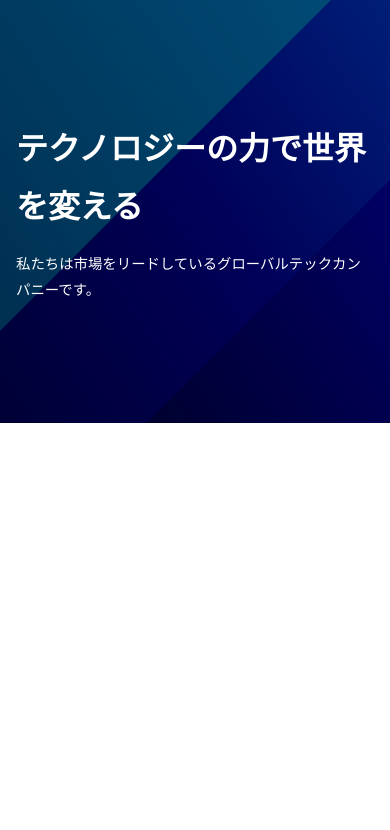
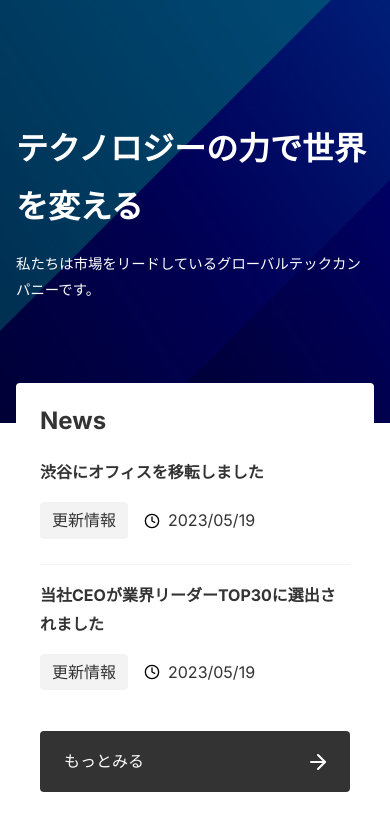
Before and after one commit to taku-ya/modern-website-production, a Next.js app: page / in a window 390 px wide. Shown: the top 830 px of the page. Built offline with nearby package versions, Linux system fonts and the light colour scheme.

Commit message:
3-3まで終了

```diff
--- /dev/null
+++ b/app/_components/ButtonLink/index.module.css
@@ -0,0 +1,20 @@
+.button {
+  display: block;
+  padding: 20px 40px;
+  border-radius: var(--border-radius);
+  width: 300px;
+  background: url("/arrow-right.svg") no-repeat right 20px center,
+    var(--color-button-primary);
+  color: var(--color-text-unpainted);
+}
+
+.button:hover {
+  opacity: 0.9;
+}
+
+@media (max-width: 640px) {
+  .button {
+    padding: 16px 24px;
+    width: 100%;
+  }
+}
--- /dev/null
+++ b/app/_components/ButtonLink/index.tsx
@@ -0,0 +1,14 @@
+import styles from "./index.module.css";
+
+type Props = {
+  href: string;
+  children: React.ReactNode;
+};
+
+export default function ButtonLink({ href, children }: Props) {
+  return (
+    <a href={href} className={styles.button}>
+      {children}
+    </a>
+  );
+}
--- /dev/null
+++ b/app/_components/Category/index.module.css
@@ -0,0 +1,7 @@
+.tag {
+  background-color: var(--color-bg-sub);
+  padding: 4px 12px;
+  border-radius: var(--border-radius);
+  white-space: nowrap;
+  font-size: 1rem;
+}
--- /dev/null
+++ b/app/_components/Category/index.tsx
@@ -0,0 +1,9 @@
+import type { Category } from "@/app/_libs/microcms";
+import styles from "./index.module.css";
+
+type Props = {
+  category: Category;
+};
+export default function Category({ category }: Props) {
+  return <span className={styles.tag}>{category.name}</span>;
+}
--- /dev/null
+++ b/app/_components/Date/index.module.css
@@ -0,0 +1,7 @@
+.date {
+  display: flex;
+  align-items: center;
+  gap: 8px;
+  margin: 0.8rem 0;
+  font-size: 1rem;
+}
--- /dev/null
+++ b/app/_components/Date/index.tsx
@@ -0,0 +1,15 @@
+import Image from "next/image";
+import styles from "./index.module.css";
+
+type Props = {
+  date: string;
+};
+
+export default function Date({ date }: Props) {
+  return (
+    <span className={styles.date}>
+      <Image src="/clock.svg" alt="" width={16} height={16} loading="eager" />
+      {date}
+    </span>
+  );
+}
--- /dev/null
+++ b/app/_components/NewsList/index.module.css
@@ -0,0 +1,53 @@
+.list {
+  border-bottom: 1px solid var(--color-border-light);
+}
+.list:last-child {
+  border-bottom: none;
+}
+
+.link {
+  display: flex;
+  align-items: flex-start;
+  gap: 40px;
+  padding: 24px 0;
+}
+
+.image {
+  width: 200px;
+  height: auto;
+  border-radius: var(--border-radius);
+}
+
+.title {
+  font-size: 1.1rem;
+  font-weight: bold;
+  margin-bottom: 0.5rem;
+}
+
+.meta {
+  display: flex;
+  align-items: center;
+  gap: 16px;
+}
+
+@media (max-width: 640px) {
+  .link {
+    display: block;
+    padding: 16px 0;
+  }
+  .image {
+    display: none;
+  }
+
+  .title {
+    font-size: 1rem;
+    font-weight: bold;
+    margin-bottom: 0.4rem;
+  }
+
+  .meta {
+    display: flex;
+    align-items: center;
+    gap: 16px;
+  }
+}
--- /dev/null
+++ b/app/_components/NewsList/index.tsx
@@ -0,0 +1,41 @@
+import Image from "next/image";
+
+import styles from "./index.module.css";
+import type { News } from "@/app/_libs/microcms";
+import Category from "../Category";
+import Date from "../Date";
+
+type Props = {
+  news: News[];
+};
+
+export default function NewsList({ news }: Props) {
+  if (news.length === 0) {
+    return <p>記事がありません。</p>;
+  }
+  return (
+    <ul>
+      {news.map((article) => (
+        <li key={article.id} className={styles.list}>
+          {/* TODO:別の章で、リンクと正式な画像に差し替えます */}
+          <div className={styles.link}>
+            <Image
+              className={styles.image}
+              src="/no-image.png"
+              alt="No Image"
+              width={1200}
+              height={630}
+            />
+            <dl className={styles.content}>
+              <dt className={styles.title}>{article.title}</dt>
+              <dd className={styles.meta}>
+                <Category category={article.category} />
+                <Date date={article.publishedAt ?? article.createdAt} />
+              </dd>
+            </dl>
+          </div>
+        </li>
+      ))}
+    </ul>
+  );
+}
--- /dev/null
+++ b/app/_libs/microcms.ts
@@ -0,0 +1,13 @@
+export type Category = {
+  name: string;
+};
+
+export type News = {
+  id: string;
+  title: string;
+  category: {
+    name: string;
+  };
+  publishedAt: string;
+  createdAt: string;
+};
--- a/app/page.module.css
+++ b/app/page.module.css
@@ -34,6 +34,31 @@
   z-index: -1;
 }
 
+.news {
+  position: relative;
+  background-color: #fff;
+  width: 840px;
+  margin: -40px auto 0;
+  padding: 24px 40px;
+  border-radius: var(--border-radius);
+}
+
+.newsTitle {
+  font-size: 1.5rem;
+}
+
+.newsLink {
+  position: absolute;
+  right: -40px;
+  bottom: -40px;
+}
+
+@media (max-width: 1000px) {
+  .news {
+    width: calc(100% -160px);
+  }
+}
+
 @media (max-width: 640px) {
   .top {
     padding: 120px 16px;
@@ -62,4 +87,16 @@
     justify-content: center;
     z-index: -1;
   }
+
+  .news {
+    width: calc(100% - 32px);
+    padding: 16px 24px;
+  }
+
+  .newsLink {
+    position: relative;
+    right: auto;
+    bottom: auto;
+    margin-top: 16px;
+  }
 }
--- a/app/page.tsx
+++ b/app/page.tsx
@@ -1,8 +1,46 @@
 import Image from "next/image";
 import styles from "./page.module.css";
+import ButtonLink from "./_components/ButtonLink";
+import type { News } from "@/app/_libs/microcms";
+import NewsList from "./_components/NewsList";
+
+const data: { contents: News[] } = {
+  contents: [
+    {
+      id: "1",
+      title: "渋谷にオフィスを移転しました",
+      category: {
+        name: "更新情報",
+      },
+      publishedAt: "2023/05/19",
+      createdAt: "2023/05/19",
+    },
+    {
+      id: "2",
+      title: "当社CEOが業界リーダーTOP30に選出されました",
+      category: {
+        name: "更新情報",
+      },
+      publishedAt: "2023/05/19",
+      createdAt: "2023/05/19",
+    },
+    {
+      id: "3",
+      title: "テストの記事です",
+      category: {
+        name: "更新情報",
+      },
+      publishedAt: "2023/04/19",
+      createdAt: "2023/04/19",
+    },
+  ],
+};
 
 export default function Home() {
+  const sliceData = data.contents.slice(0, 2);
+
   return (
+    <>
       <section className={styles.top}>
         <div>
           <h1 className={styles.title}>テクノロジーの力で世界を変える</h1>
@@ -18,5 +56,13 @@
           height={1200}
         />
       </section>
+      <section className={styles.news}>
+        <h2 className={styles.newsTitle}>News</h2>
+        <NewsList news={sliceData} />
+        <div className={styles.newsLink}>
+          <ButtonLink href="/news">もっとみる</ButtonLink>
+        </div>
+      </section>
+    </>
   );
 }
```
Lines whose indentation alone changed are shown as unchanged.
